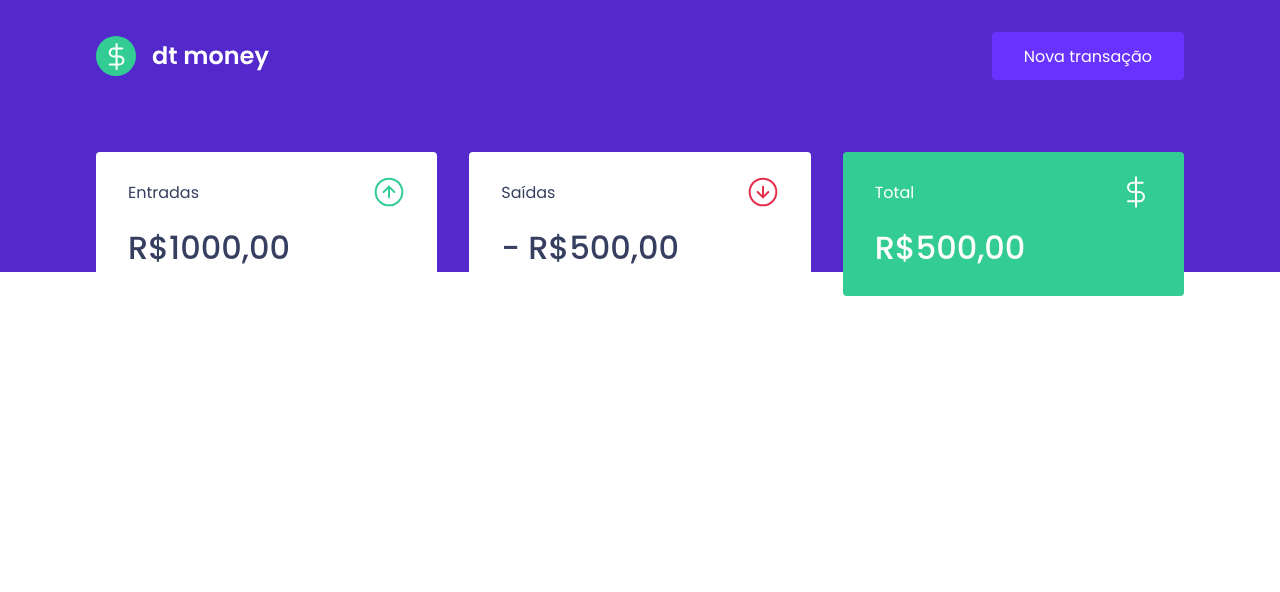
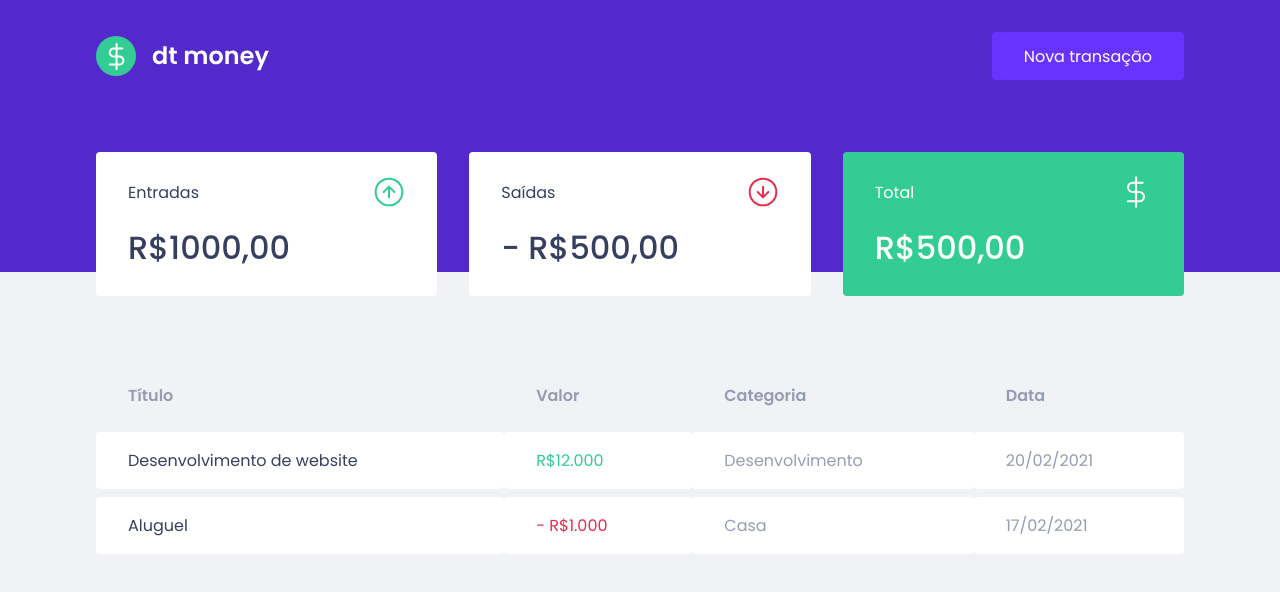
Before and after one commit to mavericardo/dtmoneyweb, a React (Create React App) app: page / in a window 1280 px wide. Shown: the top 592 px of the page. Built offline with nearby package versions, Linux system fonts and the light colour scheme.

Commit message:
feat: create component transactions table

```diff
--- a/src/components/Dashboard/index.tsx
+++ b/src/components/Dashboard/index.tsx
@@ -1,10 +1,12 @@
 import { Summary } from '../Summary';
+import { TransactionsTable } from '../TransactionsTable';
 import { Container } from './styles';
 
 export function Dashboard() {
     return (
         <Container>
-            <Summary></Summary>
+            <Summary />
+            <TransactionsTable />
         </Container>
     )
 }
--- /dev/null
+++ b/src/components/TransactionsTable/index.jsx
@@ -0,0 +1,34 @@
+import { Container } from './styles';
+
+export function TransactionsTable() {
+    return (
+        <Container>
+            <table>
+                <thead>
+                    <tr>
+                        <th>Título</th>
+                        <th>Valor</th>
+                        <th>Categoria</th>
+                        <th>Data</th>
+                    </tr>
+                </thead>
+
+                <tbody>
+                    <tr>
+                        <td>Desenvolvimento de website</td>
+                        <td className="deposit">R$12.000</td>
+                        <td>Desenvolvimento</td>
+                        <td>20/02/2021</td>
+                    </tr>
+
+                    <tr>
+                        <td>Aluguel</td>
+                        <td className="withdraw">- R$1.000</td>
+                        <td>Casa</td>
+                        <td>17/02/2021</td>
+                    </tr>
+                </tbody>
+            </table>
+        </Container>
+    )
+}
--- /dev/null
+++ b/src/components/TransactionsTable/styles.ts
@@ -0,0 +1,40 @@
+import styled from 'styled-components';
+
+export const Container = styled.div`
+    margin-top: 4rem;
+
+    table {
+        width: 100%;
+        border-spacing: 0 0.5rem;
+
+        th {
+            color: var(--text-body);
+            font-weight: font-weight: 400;
+            padding: 1rem 2rem;
+            text-align: left;
+            line-height: 1.5rem;
+        }
+
+        td {
+            padding: 1rem 2rem;
+            border: 0;
+            background: var(--shape);
+            color: var(--text-body);
+            border-radius: 0.25rem;
+
+            &:first-child {
+                color: var(--text-title);
+            }
+
+            &.withdraw {
+                color: var(--red);
+            }
+
+            &.deposit {
+                color: var(--green);
+            }
+        }
+    }
+
+
+`;
--- a/src/styles/global.ts
+++ b/src/styles/global.ts
@@ -30,7 +30,7 @@
     }
 
     body {
-        background: var(---background);
+        background: var(--background);
         -webkit-font-smoothing: antialiased;
     }
 
```
